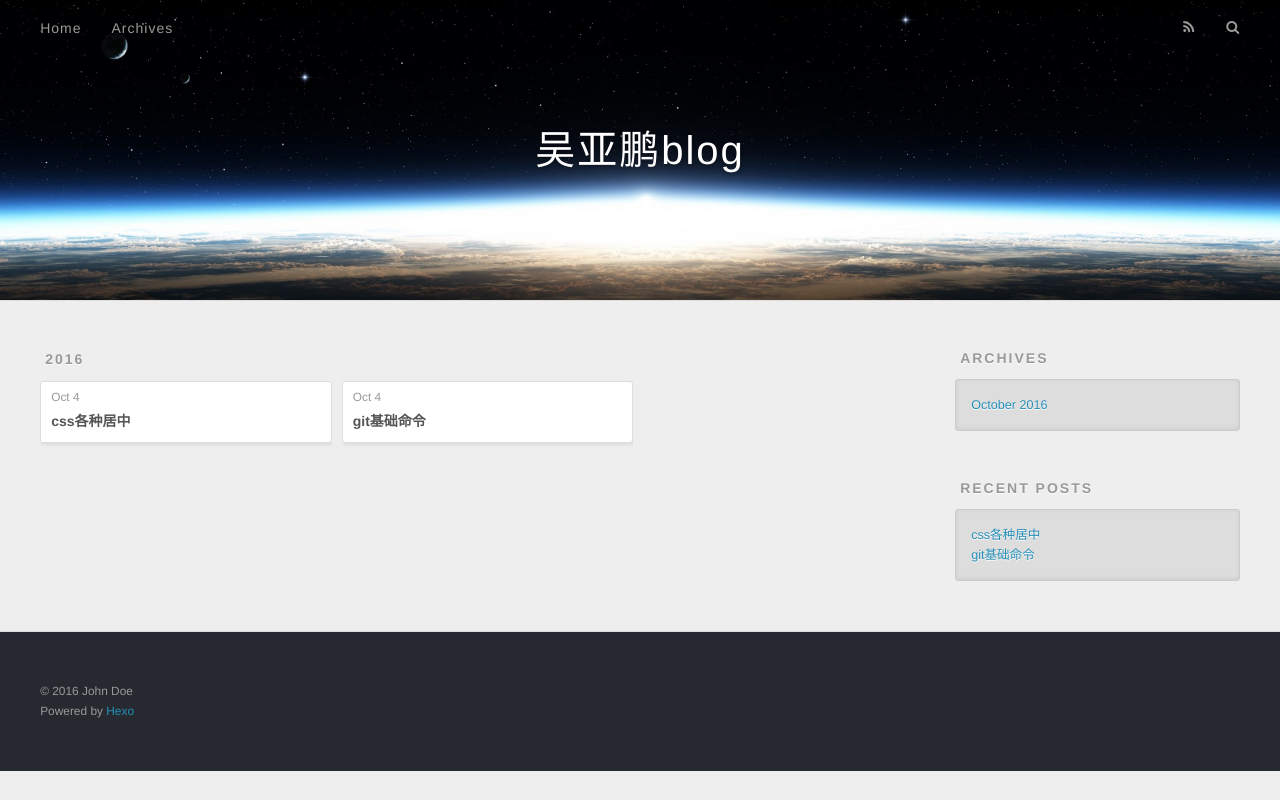
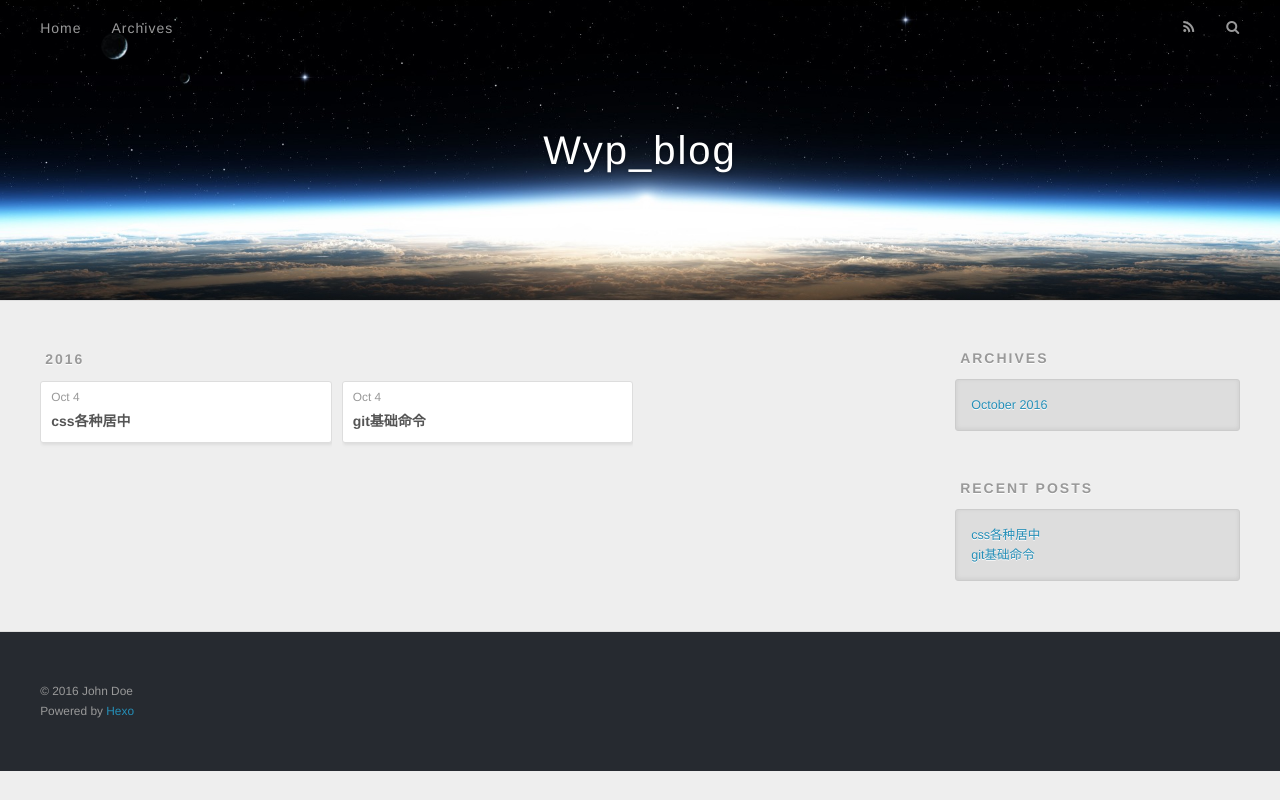
Before and after one commit to wlgz/wlgz.github.io, a plain HTML site: page archives/2016/10/index.html in a window 1280 px wide. Drawn offline with nearby package versions, Linux system fonts and the light colour scheme.

Commit message:
Site updated: 2016-11-13 22:55:17

```diff
--- a/archives/2016/10/index.html
+++ b/archives/2016/10/index.html
@@ -3,16 +3,16 @@
 <head>
   <meta charset="utf-8">
 
-  <title>Archives: 2016/10 | 吴亚鹏blog</title>
+  <title>Archives: 2016/10 | Wyp_blog</title>
   <meta name="viewport" content="width=device-width, initial-scale=1, maximum-scale=1">
   <meta property="og:type" content="website">
-<meta property="og:title" content="吴亚鹏blog">
+<meta property="og:title" content="Wyp_blog">
 <meta property="og:url" content="http://yoursite.com/archives/2016/10/index.html">
-<meta property="og:site_name" content="吴亚鹏blog">
+<meta property="og:site_name" content="Wyp_blog">
 <meta name="twitter:card" content="summary">
-<meta name="twitter:title" content="吴亚鹏blog">
+<meta name="twitter:title" content="Wyp_blog">
 
-    <link rel="alternate" href="/atom.xml" title="吴亚鹏blog" type="application/atom+xml">
+    <link rel="alternate" href="/atom.xml" title="Wyp_blog" type="application/atom+xml">
 
 
     <link rel="icon" href="/favicon.png">
@@ -33,7 +33,7 @@
   <div id="header-outer" class="outer">
     <div id="header-title" class="inner">
       <h1 id="logo-wrap">
-        <a href="/" id="logo">吴亚鹏blog</a>
+        <a href="/" id="logo">Wyp_blog</a>
       </h1>
 
     </div>
```
Also changed, not shown: 2016/10/04/css各种居中/index.html (+4 -4 lines), 2016/10/04/git使用入门/index.html (+4 -4 lines), archives/2016/index.html (+6 -6 lines), archives/index.html (+6 -6 lines), index.html (+6 -6 lines).
